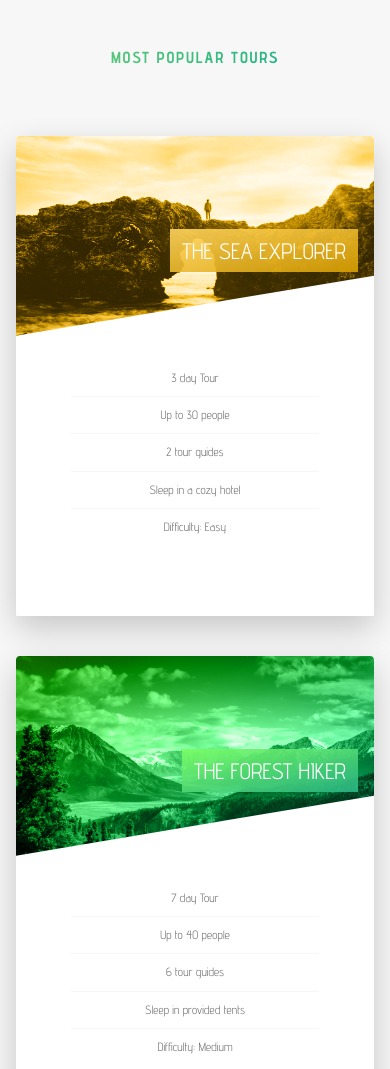
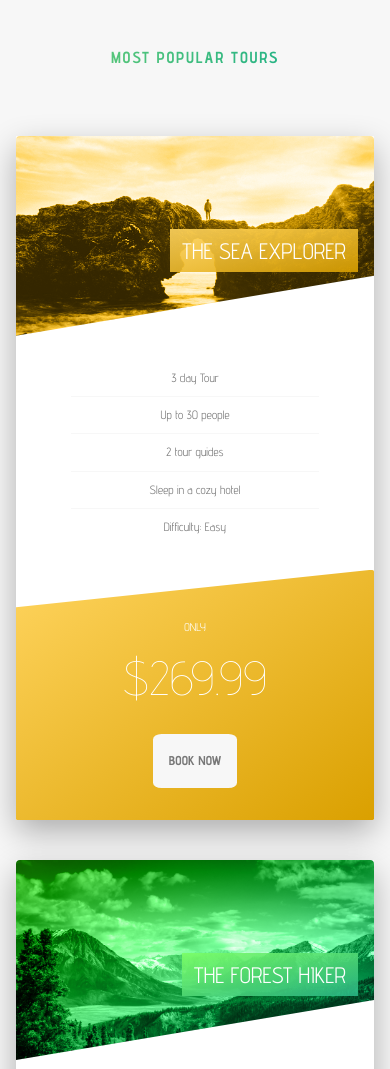
Before and after one commit to adrianpearman/Ventours, a website: page index.html in a window 390 px wide. Shown: the part 2740-3809 px from the top of the page. Drawn offline with Linux system fonts and the light colour scheme.

Commit message:
updating app to be mobile responsive with plugin values. source switching for images based on different resolution sizes.

```diff
--- a/index.html
+++ b/index.html
@@ -382,7 +382,16 @@
 
     <footer class="footer">
         <div class="footer__logo-box">
-            <img src="./img/logo-green-2x.png" alt="Full Logo" class='footer__logo'>
+            <picture class='footer__logo'>
+                <source
+                    srcset='./img/logo-green-small-1x.png, ./img/logo-green-small-2x.png'
+                    media='(max-width: 37.5em)'
+                >
+                <img
+                    srcset="./img/logo-green-1x.png, ./img/logo-green-2x.png"
+                    alt="Full Logo"
+                >
+            </picture>
         </div>
         <div class="row">
             <div class="col-1-of-2">
--- a/sass/components/_card.scss
+++ b/sass/components/_card.scss
@@ -133,4 +133,49 @@
         font-weight: 200;
         font-size: 6rem;
     }
+
+    @include respond (tab-port){
+    height: auto;
+    border-radius: 0.2rem;
+    background-color: $white;
+    box-shadow: 0 1.5rem 4rem (rgba($black, 0.3));
+
+    &__side{
+        height: auto;
+        position: relative;
+        box-shadow: none;
+
+        &--back{
+            transform: rotateY(0);
+            clip-path: polygon(0 15%, 100% 0, 100% 100%, 0 100%);
+        }
+    }
+
+    &:hover &__side--front{
+        transform: rotateY(0);
+    }
+
+    &__details{
+        padding: 3rem;
+    }
+
+    &__cta{
+        position: relative;
+        top: 0;
+        left: 0;
+        transform: translate(0);
+        width: 100%;
+        padding: 4rem;
+        padding-top: 6rem;
+    }
+
+    &__price-box{
+        margin-bottom: 2rem;
+    }
+
+    &__price-value{
+        font-weight: 200;
+        font-size: 6rem;
+    }
+    }
 }
--- a/sass/components/_form.scss
+++ b/sass/components/_form.scss
@@ -1,6 +1,10 @@
 .form{
     &__group .btn{
         margin-top: 3rem;
+
+        @include respond(tab-port){
+           margin-top: 0.5rem;
+        }
     }
 
     &__group:not(:last-child){
@@ -19,6 +23,10 @@
         width: 90%;
         display: block;
         transition: all 0.3s;
+
+        @include respond(tab-port){
+            width: 100%;
+        }
 
         &:focus{
             outline: none;
@@ -53,6 +61,11 @@
     &__radio-group{
         width: 48%;
         display: inline-block;
+
+        @include respond(tab-port){
+            width: 100%;
+            margin-bottom: 2rem;
+        }
     }
 
     &__radio-label{
--- a/sass/components/_popup.scss
+++ b/sass/components/_popup.scss
@@ -29,16 +29,33 @@
         width: 33.33%;
         display: table-cell;
         vertical-align: middle;
+
+        @include respond(tab-port){
+            display: block;
+            width: 100%;
+            margin-top: 7rem;
+        }
     }
     &__right{
         width: 66.67%;
         display: table-cell;
         vertical-align: middle;
         padding: 3rem 5rem;
+
+        @include respond(tab-port){
+            display: block;
+            width: 100%;
+        }
     }
     &__img{
         display: block;
         width: 100%;
+
+        @include respond(tab-port){
+            display: inline-block;
+            width: 49%;
+            margin: 0;
+        }
     }
     &__text{
         font-size: 1.5rem;
--- a/sass/components/_story.scss
+++ b/sass/components/_story.scss
@@ -14,6 +14,16 @@
         transform: skewX(12deg)
     }
 
+    @include respond(tab-port){
+        width: 100%;
+        padding: 4rem;
+        padding-left: 7rem;
+    }
+
+    @include respond(phone){
+        transform: skew(0)
+    }
+
     &__shape{
         width: 15rem;
         height: 15rem;
@@ -25,6 +35,10 @@
         clip-path: circle(50% at 50% 50%);
         transform: translateX(-3rem) skewX(12deg);
         position: relative;
+
+        @include respond(phone){
+            transform: translateX(-3rem) skewX(0)
+        }
     }
 
     &__image{
--- a/sass/pages/_home.scss
+++ b/sass/pages/_home.scss
@@ -59,10 +59,42 @@
     background-image: linear-gradient(105deg, rgba($white, 0.9) 0%,
     rgba($white, 0.9) 50%, transparent 50%), url(../img/nat-10.jpg);
     background-size: 100%;
-    height: 50rem;
+    border-radius: 3px;
+    box-shadow: 0 1.5rem 4rem($black, 0.4);
+
+    @include respond(tab-land){
+        background-image: linear-gradient(105deg,
+        rgba($white, 0.9) 0%,
+        rgba($white, 0.9) 70%,
+        transparent 70%),
+        url(../img/nat-10.jpg);
+        height: 50rem;
+        background-size: cover;
+    }
+
+    @include respond(tab-port){
+        background-image: linear-gradient(to right,
+        rgba($white, 0.9) 0%,
+        rgba($white, 0.9) 100%),
+        url(../img/nat-10.jpg);
+        height: 50rem;
+        background-size: cover;
+    }
+
 
     &__form{
         width: 50%;
         padding: 7rem;
+
+        @include respond(tab-land){
+            width: 70%;
+        }
+
+        @include respond(tab-port){
+            width: 100%;
+        }
     }
+    // @include respond(phone){
+    //     transform: translateX(-3rem) skewX(0)
+    // }
 }
```
Also changed, not shown: css/style.css.
